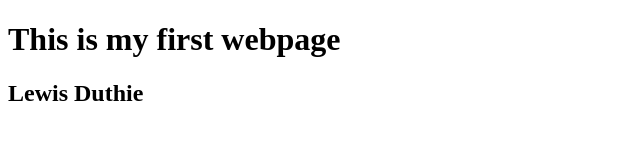
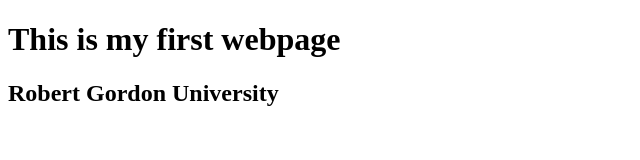
Before and after one commit to LewisRGU/MyFirstProject, a plain HTML site: page index.html in a window 1280 px wide. Shown: the whole page, without its empty margins (0-640 px from the left). Drawn offline with Linux system fonts and the light colour scheme.

Commit message:
This is the first change: My name to the university's name.

```diff
--- a/index.html
+++ b/index.html
@@ -6,6 +6,6 @@
 </head>
 <body>
 <h1>This is my first webpage</h1>
-<h2>Lewis Duthie</h2>
+<h2>Robert Gordon University</h2>
 </body>
 </html>
```
